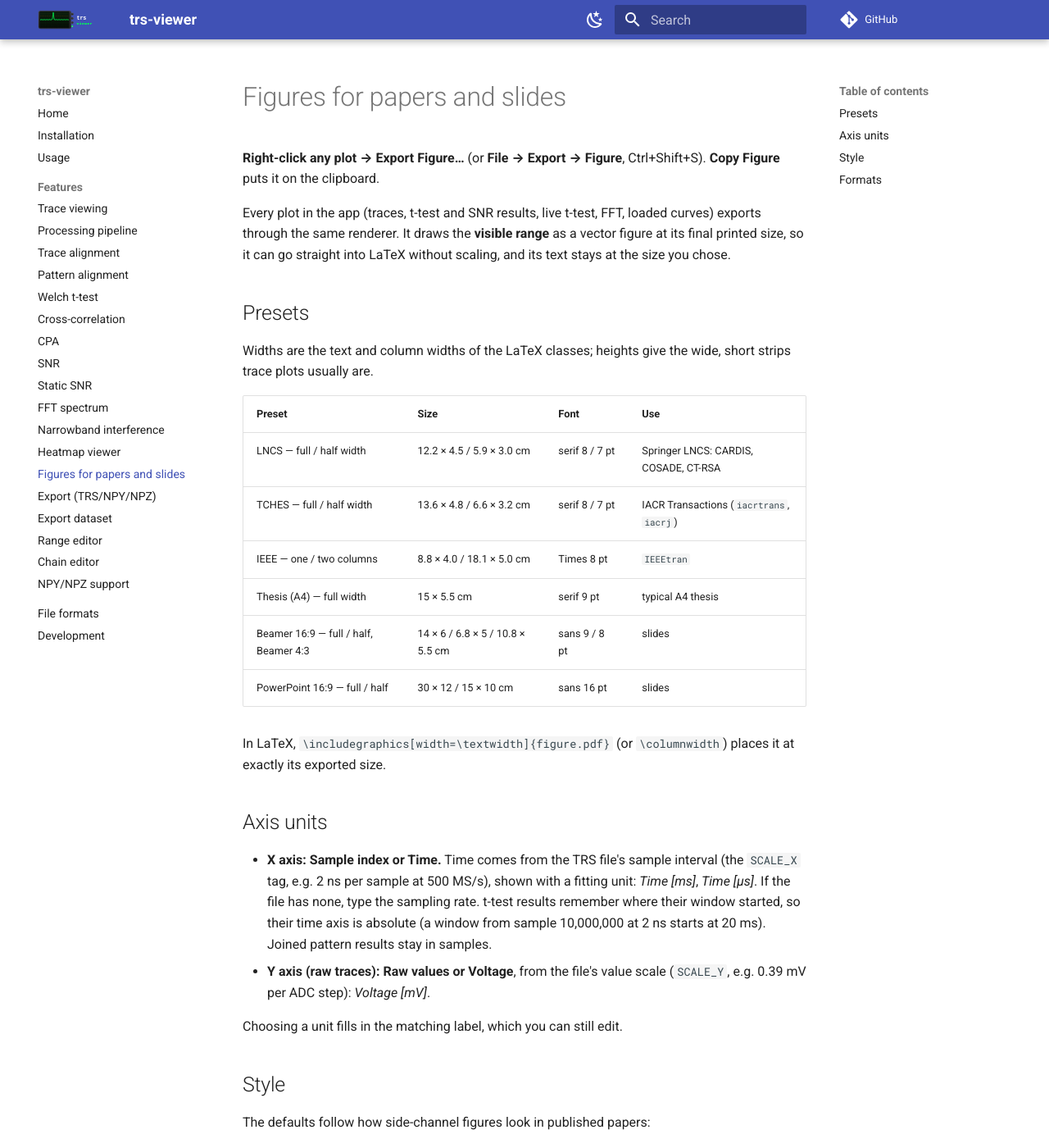
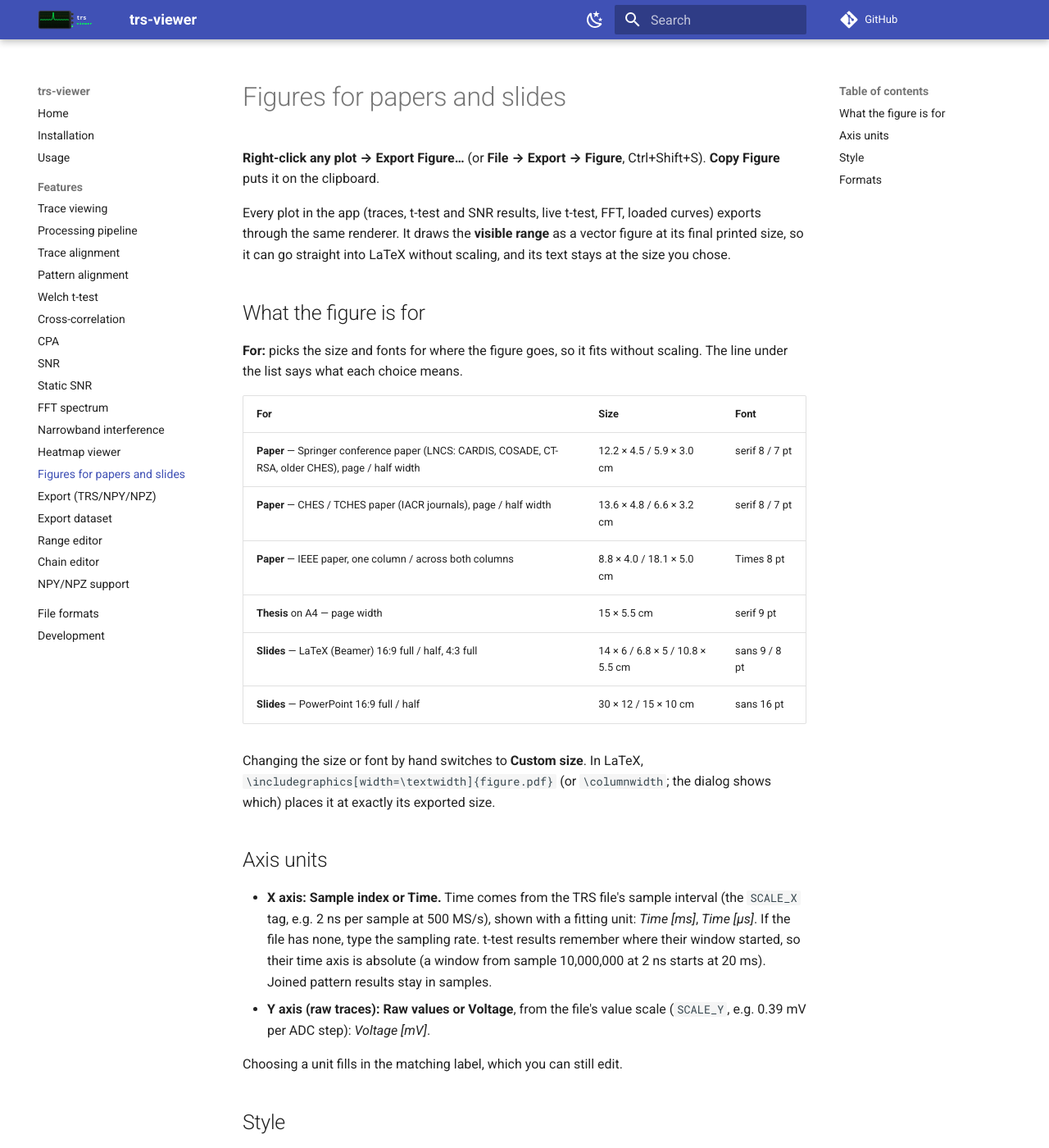
Before and after one commit to JJanasek/trs-viewer, an MkDocs documentation site: the page built from docs/features/figures.md, in a window 1280 px wide and 1400 px high. Shown: the whole window at 82% size. Built offline with MkDocs 1.6.1 and Material for MkDocs 9.7.7, drawn with Linux system fonts in a browser that asks for light colours; comment, search, counter and statistics services are not loaded; some of the changed text lies outside the part shown.

Commit message:
Figure export: name presets by what they are for
Grouped under Paper / Thesis / Slides with plain names (Springer
conference paper, CHES / TCHES paper, IEEE paper, PowerPoint) and a line
under the list explaining each; font styles named by look. The LaTeX
width hint comes from the preset instead of matching its name.

Co-Authored-By: Claude Opus 5.5 <noreply@anthropic.com>

```diff
--- a/docs/features/figures.md
+++ b/docs/features/figures.md
@@ -8,22 +8,23 @@ loaded curves) exports through the same renderer. It draws the **visible
 range** as a vector figure at its final printed size, so it can go straight
 into LaTeX without scaling, and its text stays at the size you chose.
 
-## Presets
+## What the figure is for
 
-Widths are the text and column widths of the LaTeX classes; heights give the
-wide, short strips trace plots usually are.
+**For:** picks the size and fonts for where the figure goes, so it fits
+without scaling. The line under the list says what each choice means.
 
-| Preset | Size | Font | Use |
-|---|---|---|---|
-| LNCS — full / half width | 12.2 × 4.5 / 5.9 × 3.0 cm | serif 8 / 7 pt | Springer LNCS: CARDIS, COSADE, CT-RSA |
-| TCHES — full / half width | 13.6 × 4.8 / 6.6 × 3.2 cm | serif 8 / 7 pt | IACR Transactions (`iacrtrans`, `iacrj`) |
-| IEEE — one / two columns | 8.8 × 4.0 / 18.1 × 5.0 cm | Times 8 pt | `IEEEtran` |
-| Thesis (A4) — full width | 15 × 5.5 cm | serif 9 pt | typical A4 thesis |
-| Beamer 16:9 — full / half, Beamer 4:3 | 14 × 6 / 6.8 × 5 / 10.8 × 5.5 cm | sans 9 / 8 pt | slides |
-| PowerPoint 16:9 — full / half | 30 × 12 / 15 × 10 cm | sans 16 pt | slides |
+| For | Size | Font |
+|---|---|---|
+| **Paper** — Springer conference paper (LNCS: CARDIS, COSADE, CT-RSA, older CHES), page / half width | 12.2 × 4.5 / 5.9 × 3.0 cm | serif 8 / 7 pt |
+| **Paper** — CHES / TCHES paper (IACR journals), page / half width | 13.6 × 4.8 / 6.6 × 3.2 cm | serif 8 / 7 pt |
+| **Paper** — IEEE paper, one column / across both columns | 8.8 × 4.0 / 18.1 × 5.0 cm | Times 8 pt |
+| **Thesis** on A4 — page width | 15 × 5.5 cm | serif 9 pt |
+| **Slides** — LaTeX (Beamer) 16:9 full / half, 4:3 full | 14 × 6 / 6.8 × 5 / 10.8 × 5.5 cm | sans 9 / 8 pt |
+| **Slides** — PowerPoint 16:9 full / half | 30 × 12 / 15 × 10 cm | sans 16 pt |
 
-In LaTeX, `\includegraphics[width=\textwidth]{figure.pdf}` (or `\columnwidth`)
-places it at exactly its exported size.
+Changing the size or font by hand switches to **Custom size**. In LaTeX,
+`\includegraphics[width=\textwidth]{figure.pdf}` (or `\columnwidth`; the
+dialog shows which) places it at exactly its exported size.
 
 ## Axis units
 
@@ -54,9 +55,9 @@ The defaults follow how side-channel figures look in published papers:
 - Dense data (millions of samples) is drawn as a min/max envelope at figure
   resolution, so PDFs stay small.
 
-**Fonts**: *Serif — LaTeX look* uses Latin Modern when it is installed (an
-exact match for LaTeX's default font), otherwise a Times-like serif. *Times*
-suits IEEE, and *Sans* suits slides. The dialog shows which font is used.
+**Fonts**: *Serif — like LaTeX papers* uses Latin Modern when it is installed
+(an exact match for LaTeX's default font), otherwise a Times-like serif.
+*Times — like IEEE papers and Word* suits IEEE, and *Sans* suits slides. The dialog shows which font is used.
 
 ## Formats
 
```
Also changed, not shown: docs/index.md (+1 -1 lines), 3 other files.
